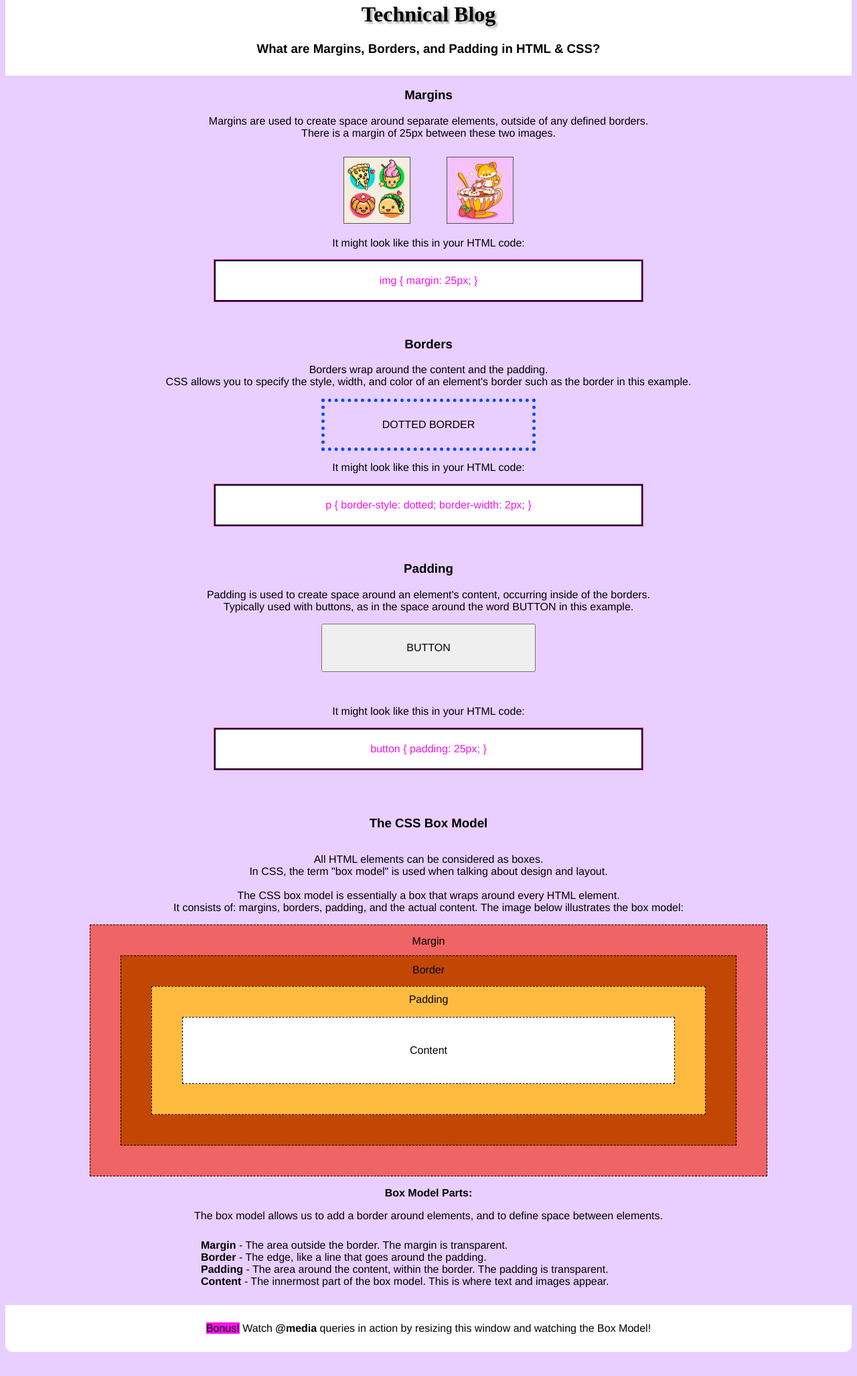
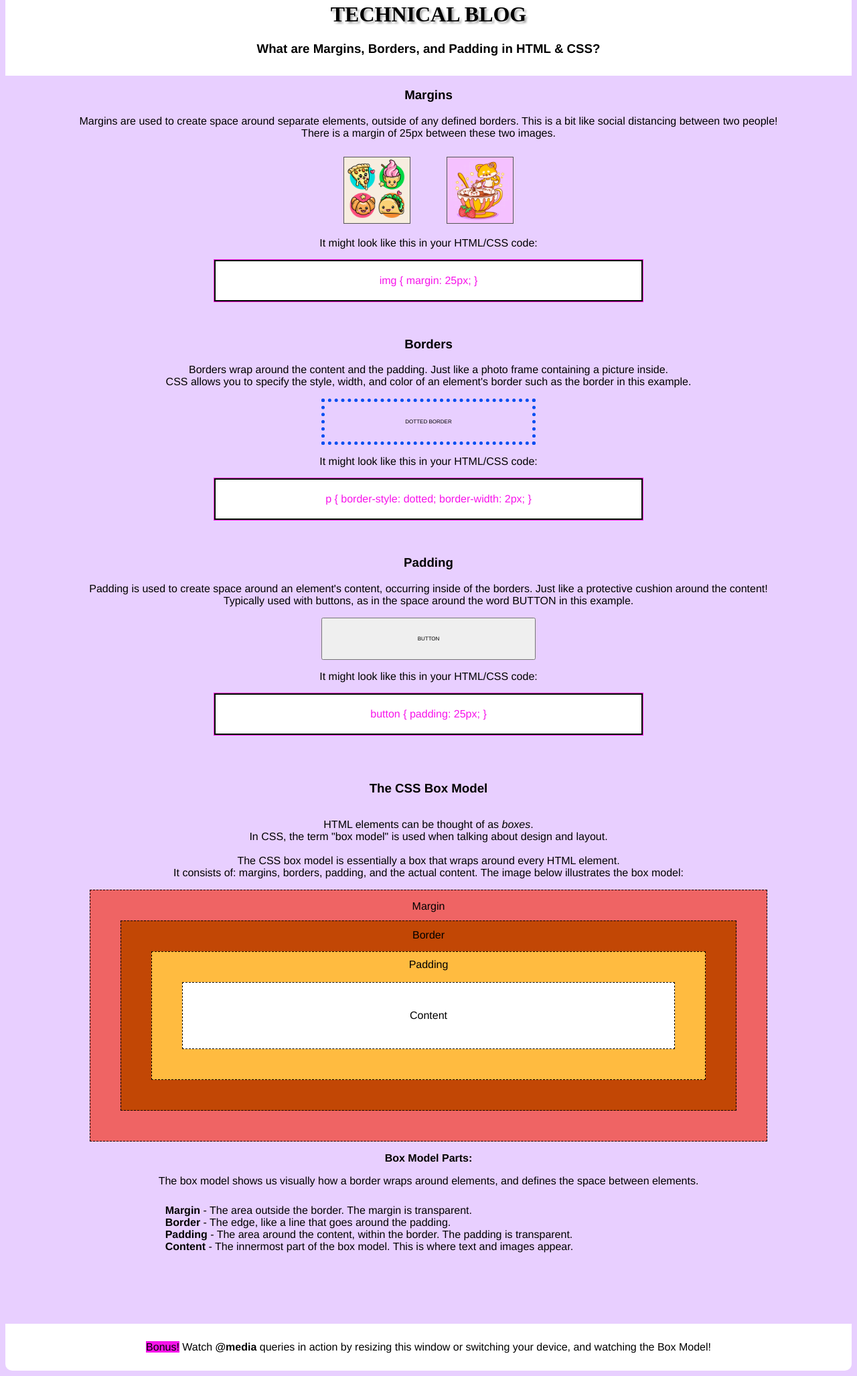
Before and after one commit to razel-galbraith/razel-galbraith.github.io, a plain HTML site: page blog/html-css.html in a window 1280 px wide. Shown: the part 82-2136 px from the top of the page at 67% size. Before the commit the page ends 2108 px from the top, so only its background shows below. Drawn offline with Linux system fonts and the light colour scheme; a web font is replaced by a local one.

Commit message:
Add core blog

```diff
--- a/blog/html-css.html
+++ b/blog/html-css.html
@@ -21,7 +21,7 @@
   </nav>
 
     <div class="main">
-      <h1>Technical Blog</h1>
+      <h1>TECHNICAL BLOG</h1>
       <h3>What are Margins, Borders, and Padding in HTML & CSS?</h3>
     </div>
 
@@ -29,24 +29,24 @@
 
 
     <h3>Margins</h3>
-          <p>Margins are used to create space around separate elements, outside of any defined borders. <br>There is a margin of 25px between these two images.</p>
+          <p>Margins are used to create space around separate elements, outside of any defined borders. This is a bit like social distancing between two people!<br>There is a margin of 25px between these two images.</p>
            <div><img class="margin-ex" src="../images/4594786.jpg" style="width:100px;height:auto;margin:10px 25px 0 10px;"> <img class="margin-ex" src="../images/7194141.jpg" style="width:100px;height:auto;margin:10px 10px 0 25px;"></div>
-           <p>It might look like this in your HTML code:</p><p class="code"><code>img {
+           <p>It might look like this in your HTML/CSS code:</p><p class="code"><code>img {
             margin: 25px;
           }</code></p><p>&nbsp</p>
 
     <h3>Borders</h3>
-          <p> Borders wrap around the content and the padding.<br>CSS allows you to specify the style, width, and color of an element's border such as the border in this example.
+          <p> Borders wrap around the content and the padding. Just like a photo frame containing a  picture inside. <br>CSS allows you to specify the style, width, and color of an element's border such as the border in this example.
           <div class="dotted">DOTTED BORDER</div>
-        <p>It might look like this in your HTML code:</p>
+        <p>It might look like this in your HTML/CSS code:</p>
         <p class="code"><code>p {
   border-style: dotted;
   border-width: 2px;
 }</code></p><p>&nbsp</p>
   <p></p>
     <h3>Padding</h3>
-          <p>Padding is used to create space around an element's content, occurring inside of the borders.<br>Typically used with buttons, as in the space around the word BUTTON in this example.</p>
-        <p><button>BUTTON</button></p> <p>&nbsp</p><p>It might look like this in your HTML code:</p>
+          <p>Padding is used to create space around an element's content, occurring inside of the borders. Just like a protective cushion around the content!<br>Typically used with buttons, as in the space around the word BUTTON in this example.</p>
+        <button type="button">BUTTON</button><p>It might look like this in your HTML/CSS code:</p>
         <p class="code"><code>
   button {
   padding: 25px; }</code></p><p>&nbsp</p>
@@ -58,7 +58,7 @@
 
 <div class="container">
   <h3>The CSS Box Model</h3>
-      <p>All HTML elements can be considered as boxes.
+      <p> HTML elements can be thought of as <em>boxes</em>.
       <br>In CSS, the term "box model" is used when talking about design and layout.</br>
       <br>The CSS box model is essentially a box that wraps around every HTML element.<br>It consists of: margins, borders, padding, and the actual content. The image below illustrates the box model:
       </p>
@@ -76,7 +76,7 @@
   </div>
 
   <div class="container"><p><strong>Box Model Parts:</strong></p>
-      The box model allows us to add a border around elements, and to define space between elements.<br>
+      The box model shows us visually how a border wraps around elements, and defines the space between elements.<br>
     <ul class="box-list" style="list-style-type:none;">
       <li><strong>Margin</strong> - The area outside the border. The margin is transparent.</li>
       <li><strong>Border</strong> - The edge, like a line that goes around the padding.</li>
@@ -86,8 +86,10 @@
     </ul>
 </div>
 
+  <div class="white-space"></div>
+
     <div class="footer">
-      <p><span class="bonus">Bonus!</span> Watch <strong>@media</strong> queries in action by resizing this window and watching the Box Model!</p>
+      <p><span class="bonus">Bonus!</span> Watch <strong>@media</strong> queries in action by resizing this window or switching your device, and watching the Box Model!</p>
     </div>
 
   </body>
--- a/styles/main.css
+++ b/styles/main.css
@@ -98,13 +98,13 @@ top: 50%; */
   border: 5px dotted #004df1;
   padding: 25px;
   margin: auto;
-  font-size: 1rem;
+  font-size: .5rem;
 }
 
 button {
   padding: 25px;
   width: 25vw;
-  font-size: 1rem;
+  font-size: .5rem;
 /*   float: none; */
 /*   margin: auto; */
 }
@@ -135,7 +135,10 @@ li.box-list {
   text-decoration: none;
 }
 
-
+.white-space {
+  width: 100%;
+  height: 10vh;
+}
 
 
 /* Technical */
```
Also changed, not shown: blog/about-me.html (+3 -1 lines), blog/identity-values.html (added, +27 -0 lines), blog/learning-plan.html (added, +27 -0 lines), index.html (+2 -2 lines), 1 other file.
